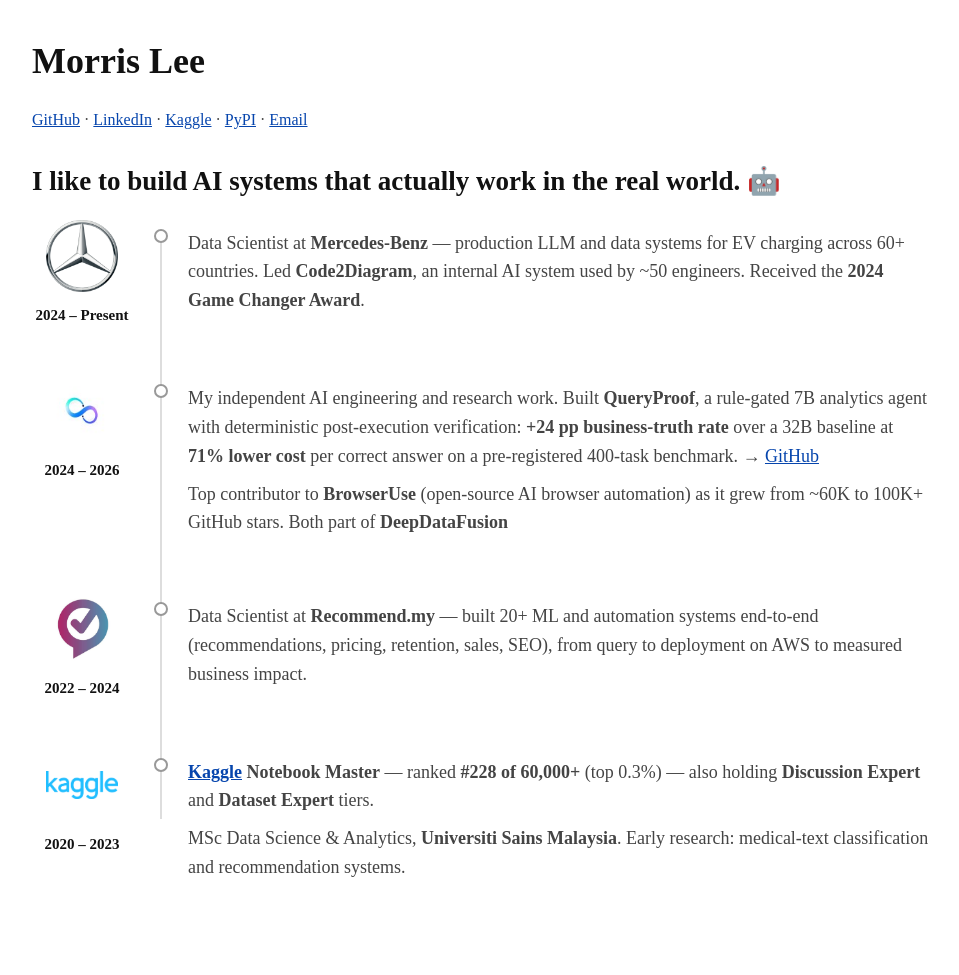
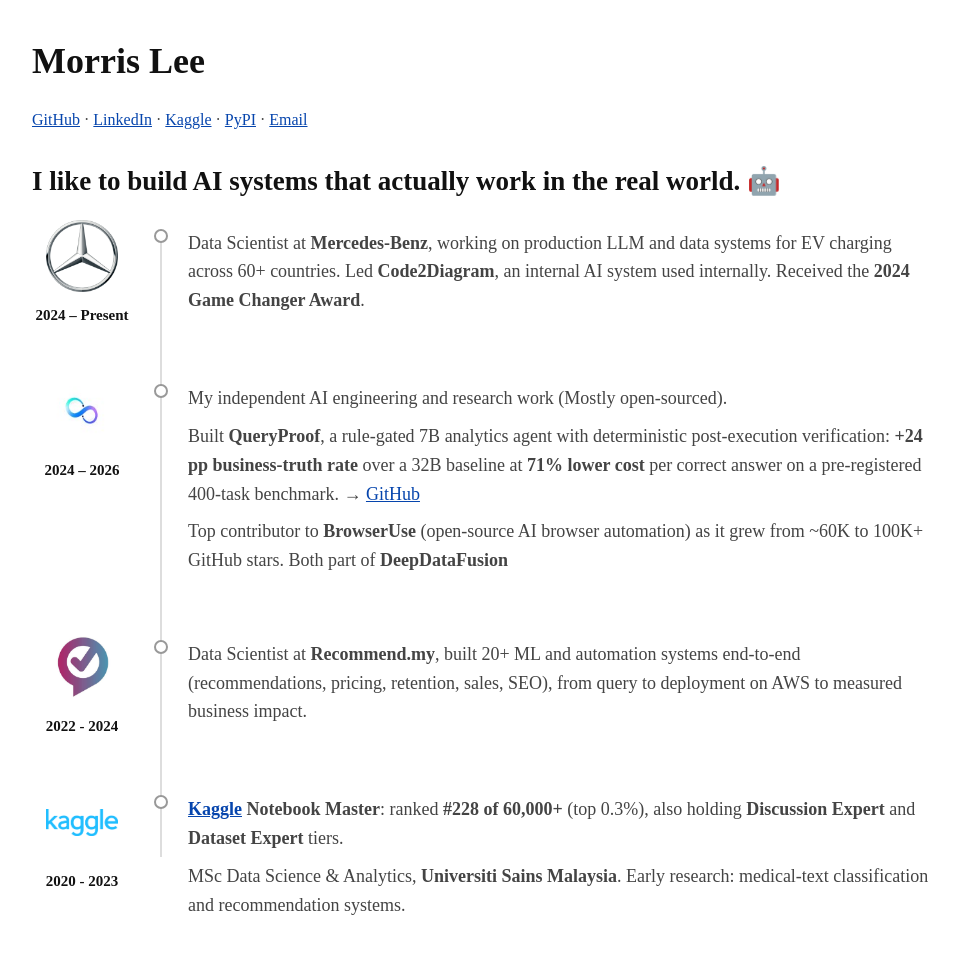
Before and after one commit to k-w-lee/morrislee-portfolio, a Flask app: page / in a window 1280 px wide. Shown: the whole page, without its empty margins (158-1117 px from the left). Before the commit the page ends 877 px from the top, so only its background shows below. Run offline with Flask 3, Linux system fonts and the light colour scheme.

Commit message:
improve text

```diff
--- a/templates/index.html
+++ b/templates/index.html
@@ -4,7 +4,7 @@
   <meta charset="utf-8">
   <meta name="viewport" content="width=device-width, initial-scale=1">
   <title>Morris Lee</title>
-  <meta name="description" content="Morris Lee — Data Scientist building production LLM and ML systems. Mercedes-Benz EV team, QueryProof, BrowserUse contributor, Kaggle Master.">
+  <meta name="description" content="Morris Lee, Data Scientist building production LLM and ML systems. Mercedes-Benz EV team, QueryProof, BrowserUse contributor, Kaggle Master.">
   <style>
     body {
       margin: 40px auto;
@@ -113,7 +113,7 @@
       <span class="year">2024 – Present</span>
     </div>
     <div class="entry-body">
-      <p>Data Scientist at <strong>Mercedes-Benz</strong> — production LLM and data systems for EV charging across 60+ countries. Led <strong>Code2Diagram</strong>, an internal AI system used by ~50 engineers. Received the <strong>2024 Game Changer Award</strong>.</p>
+      <p>Data Scientist at <strong>Mercedes-Benz</strong>, working on production LLM and data systems for EV charging across 60+ countries. Led <strong>Code2Diagram</strong>, an internal AI system used internally. Received the <strong>2024 Game Changer Award</strong>.</p>
     </div>
   </div>
 
@@ -123,7 +123,8 @@
       <span class="year">2024 – 2026</span>
     </div>
     <div class="entry-body">
-      <p>My independent AI engineering and research work. Built <strong>QueryProof</strong>, a rule-gated 7B analytics agent with deterministic post-execution verification: <strong>+24 pp business-truth rate</strong> over a 32B baseline at <strong>71% lower cost</strong> per correct answer on a pre-registered 400-task benchmark. → <a href="https://github.com/k-w-lee/query_proof">GitHub</a></p>
+      <p>My independent AI engineering and research work (Mostly open-sourced). </p>
+      <p>Built <strong>QueryProof</strong>, a rule-gated 7B analytics agent with deterministic post-execution verification: <strong>+24 pp business-truth rate</strong> over a 32B baseline at <strong>71% lower cost</strong> per correct answer on a pre-registered 400-task benchmark. → <a href="https://github.com/k-w-lee/query_proof">GitHub</a></p>
       <p>Top contributor to <strong>BrowserUse</strong> (open-source AI browser automation) as it grew from ~60K to 100K+ GitHub stars. Both part of <strong>DeepDataFusion</strong></p>
     </div>
   </div>
@@ -131,20 +132,20 @@
   <div class="entry">
     <div class="entry-side">
       <img class="entry-logo" src="{{ url_for('static', filename='logos/recommendmy.png') }}" alt="Recommend.my logo">
-      <span class="year">2022 – 2024</span>
+      <span class="year">2022 - 2024</span>
     </div>
     <div class="entry-body">
-      <p>Data Scientist at <strong>Recommend.my</strong> — built 20+ ML and automation systems end-to-end (recommendations, pricing, retention, sales, SEO), from query to deployment on AWS to measured business impact.</p>
+      <p>Data Scientist at <strong>Recommend.my</strong>, built 20+ ML and automation systems end-to-end (recommendations, pricing, retention, sales, SEO), from query to deployment on AWS to measured business impact.</p>
     </div>
   </div>
 
   <div class="entry">
     <div class="entry-side">
       <img class="entry-logo" src="{{ url_for('static', filename='logos/kaggle.png') }}" alt="Kaggle logo">
-      <span class="year">2020 – 2023</span>
+      <span class="year">2020 - 2023</span>
     </div>
     <div class="entry-body">
-      <p><a href="https://www.kaggle.com/leekahwin"><strong>Kaggle</strong></a> <strong>Notebook Master</strong> — ranked <strong>#228 of 60,000+</strong> (top 0.3%) — also holding <strong>Discussion Expert</strong> and <strong>Dataset Expert</strong> tiers.</p>
+      <p><a href="https://www.kaggle.com/leekahwin"><strong>Kaggle</strong></a> <strong>Notebook Master</strong>: ranked <strong>#228 of 60,000+</strong> (top 0.3%), also holding <strong>Discussion Expert</strong> and <strong>Dataset Expert</strong> tiers.</p>
       <p>MSc Data Science &amp; Analytics, <strong>Universiti Sains Malaysia</strong>. Early research: medical-text classification and recommendation systems.</p>
     </div>
   </div>
```
